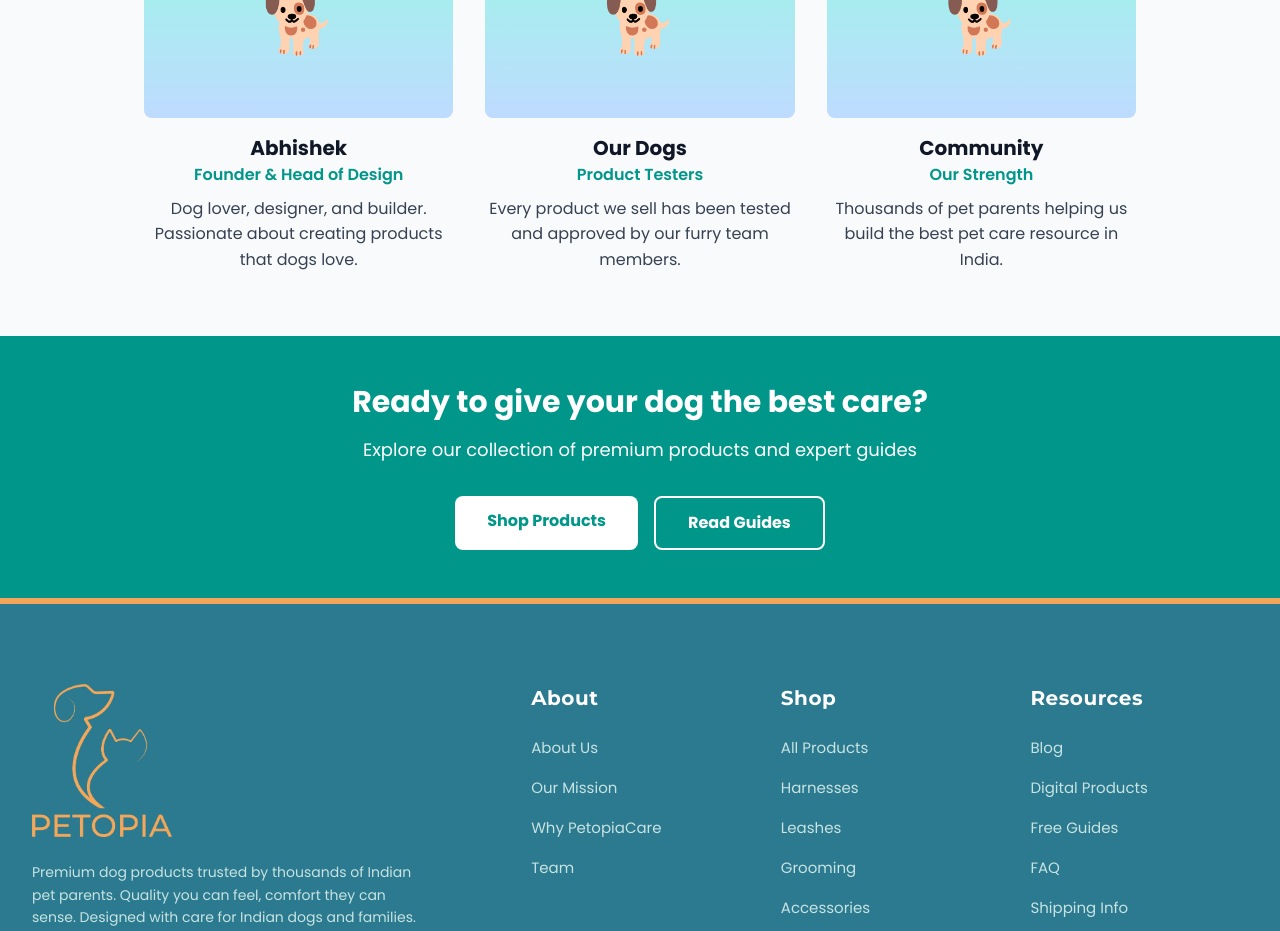
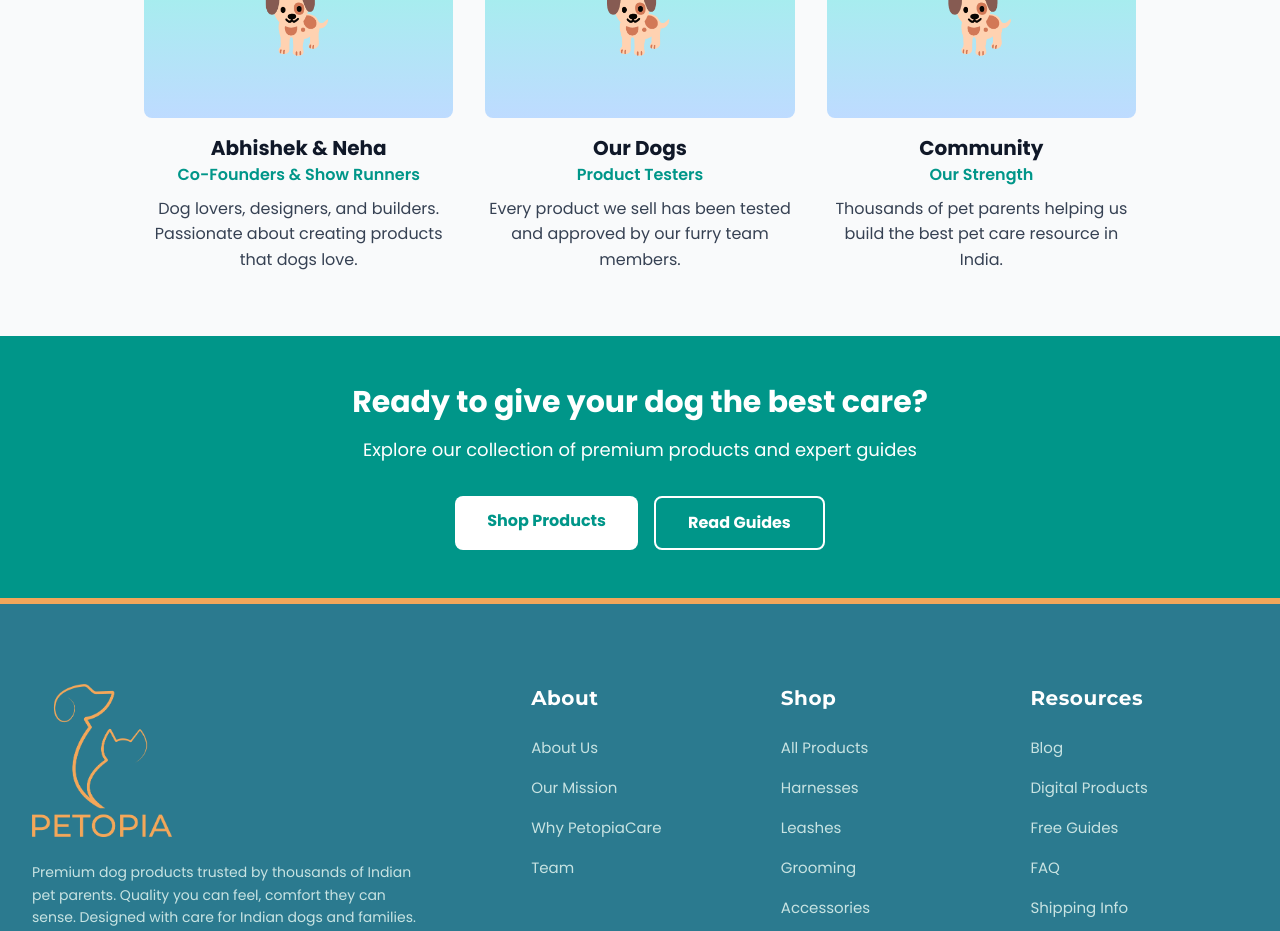
Before and after one commit to abhishekdixit2612-coder/Petopiacare, a Next.js app: page /about in a window 1280 px wide. Shown: the part 2180-3111 px from the top of the page. Built offline with nearby package versions, Linux system fonts and the light colour scheme.

Commit message:
Update about page team section with Neha as co-founder and show runner

```diff
--- a/app/about/page.tsx
+++ b/app/about/page.tsx
@@ -165,9 +165,9 @@
           <div className="grid grid-cols-1 md:grid-cols-3 gap-8">
             {[
               {
-                name: 'Abhishek',
-                role: 'Founder & Head of Design',
-                bio: 'Dog lover, designer, and builder. Passionate about creating products that dogs love.',
+                name: 'Abhishek & Neha',
+                role: 'Co-Founders & Show Runners',
+                bio: 'Dog lovers, designers, and builders. Passionate about creating products that dogs love.',
               },
               {
                 name: 'Our Dogs',
```
